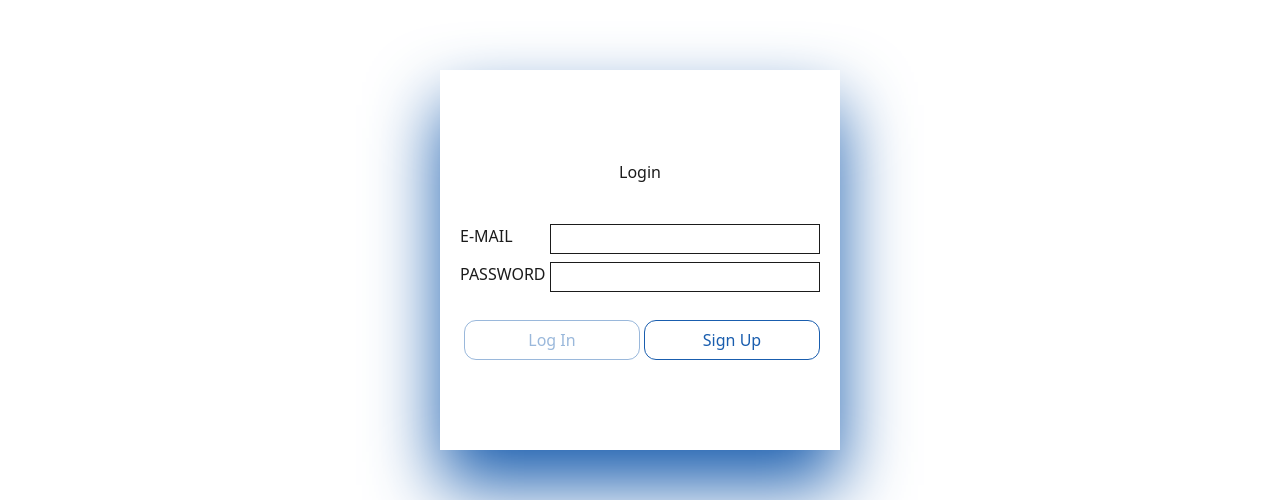
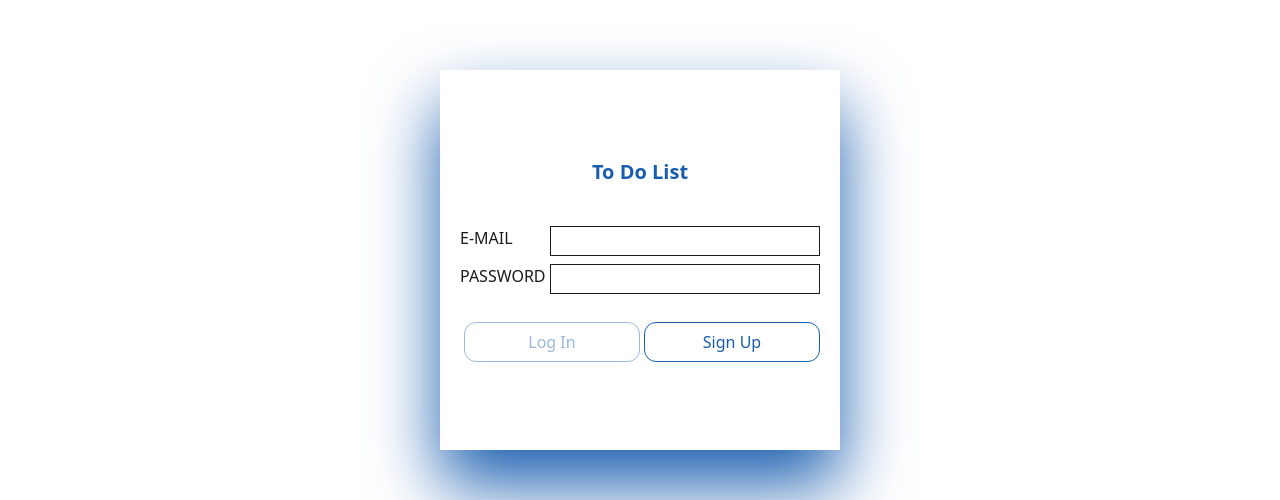
Before and after one commit to geonil2/wanted-pre-onboarding-challenge-fe-1, a React (Create React App) app: page /auth in a window 1280 px wide. Shown: the part 160-660 px from the top of the page. Built offline with nearby package versions, Linux system fonts and the light colour scheme.

Commit message:
Refactoring Auth Service

```diff
--- /dev/null
+++ b/src/components/authForm.tsx
@@ -0,0 +1,155 @@
+// import React, {useEffect, useState} from 'react';
+// import {AuthService, User, validateEmail, validatePassword} from "../services/authService";
+// import {useAppDispatch, useAppSelector} from "../redux/store";
+// import {useNavigate} from "react-router-dom";
+//
+// type FormType = "Log In" | "Sign Up";
+//
+// const AuthForm = () => {
+//   const { data } = useAppSelector(state => state.authSlice);
+//   const dispatch = useAppDispatch();
+//   const [formType, setFormType] = useState<FormType>("Log In")
+//   const [userInputState, setUserState] = useState<User>({ email: '', password: '' });
+//   const [isDisabledButton, setIsDisabledButton] = useState(true);
+//   const navigate = useNavigate();
+//
+//   const enterUserInfo = (e: React.ChangeEvent<HTMLInputElement>) => {
+//     const { id, value } = e.target;
+//     setUserState(prev => ({ ...prev, [id]: value }))
+//   }
+//
+//   const handleFormType = (e: React.MouseEvent<HTMLButtonElement, MouseEvent>) => {
+//     setUserState({ email: '', password: '' })
+//     formType === 'Log In' ? setFormType('Sign Up') : setFormType('Log In');
+//   }
+//
+//   const validateUserInfo = () => {
+//     const email = validateEmail(userInputState.email);
+//     const password = validatePassword(userInputState.password);
+//     return email && password ? setIsDisabledButton(false) : setIsDisabledButton(true);
+//   }
+//
+//   const handleSubmit = (e: React.FormEvent<HTMLFormElement>) => {
+//     e.preventDefault();
+//     formType === 'Log In' ? dispatch(AuthService.logIn(userInputState)) : dispatch(AuthService.signUp(userInputState))
+//   }
+//
+//   useEffect(() => {
+//     validateUserInfo();
+//   }, [userInputState])
+//
+//   useEffect(() => {
+//     formType === 'Log In' ? setFormType('Sign Up') : setFormType('Log In');
+//     if (data.token) navigate('/');
+//   }, [data])
+//
+//   return (
+//     <form className="w-full" onSubmit={handleSubmit}>
+//       <div className="flex justify-center items-center pb-10">
+//         <div className="text-xl text-[#195dae] font-bold">To Do List</div>
+//       </div>
+//       <div className="w-full">
+//         <div className="flex justify-between item-center pb-2">
+//           <label className="w-[20%]" htmlFor="email">E-MAIL</label>
+//           <div className="w-[75%]">
+//             <input
+//               id="email"
+//               type="text"
+//               value={userInputState.email}
+//               onChange={enterUserInfo}
+//               className="w-full text-sm bg-transparent border border-solid border-[#1B1B1B] p-1 focus:border-[#195dae]"
+//             />
+//           </div>
+//         </div>
+//         <div className="flex justify-between item-center pb-2">
+//           <label className="w-[20%]" htmlFor="password">PASSWORD</label>
+//           <div className="w-[75%]">
+//             <input
+//               id="password"
+//               type="password"
+//               value={userInputState.password}
+//               onChange={enterUserInfo}
+//               className="w-full text-sm bg-transparent border border-solid border-[#1B1B1B] p-1 focus:border-[#195dae]"
+//             />
+//           </div>
+//         </div>
+//         <div className="flex justify-between items-center">
+//           <button
+//             type="submit"
+//             disabled={isDisabledButton}
+//             className={`${!isDisabledButton ? 'text-[#195dae] border-[#195dae] hover:bg-[#195dae] hover:text-white' : 'text-[#195dae70] border-[#195dae70]'} w-1/2 h-10 border border-solid rounded-xl duration-200 mt-5 ml-1`}
+//           >{formType}</button>
+//           <button
+//             type="button"
+//             onClick={handleFormType}
+//             className={`w-1/2 h-10 flex justify-center items-center text-[#195dae] border border-solid border-[#195dae] rounded-xl duration-200 mt-5 ml-1 hover:bg-[#195dae] hover:text-white`}
+//           >{formType === 'Log In' ? 'Sign Up' : 'Log In'}</button>
+//         </div>
+//       </div>
+//     </form>
+//   );
+// };
+//
+// export default AuthForm;
+
+import React, {useEffect, useState} from 'react';
+import {AuthService, User, validateEmail, validatePassword} from "../services/authService";
+import {useAppDispatch, useAppSelector} from "../redux/store";
+import {useNavigate} from "react-router-dom";
+import useForm from "../hooks/useForm";
+
+export type FormType = "Log In" | "Sign Up";
+
+const AuthForm = () => {
+  const { userInputState, formType, handleFormType, isDisabledButton, enterUserInfo, handleSubmit } = useForm({
+    initialState: { email: "", password: "" }
+  })
+
+  return (
+    <form className="w-full" onSubmit={handleSubmit}>
+      <div className="flex justify-center items-center pb-10">
+        <div className="text-xl text-[#195dae] font-bold">To Do List</div>
+      </div>
+      <div className="w-full">
+        <div className="flex justify-between item-center pb-2">
+          <label className="w-[20%]" htmlFor="email">E-MAIL</label>
+          <div className="w-[75%]">
+            <input
+              id="email"
+              type="text"
+              value={userInputState.email}
+              onChange={enterUserInfo}
+              className="w-full text-sm bg-transparent border border-solid border-[#1B1B1B] p-1 focus:border-[#195dae]"
+            />
+          </div>
+        </div>
+        <div className="flex justify-between item-center pb-2">
+          <label className="w-[20%]" htmlFor="password">PASSWORD</label>
+          <div className="w-[75%]">
+            <input
+              id="password"
+              type="password"
+              value={userInputState.password}
+              onChange={enterUserInfo}
+              className="w-full text-sm bg-transparent border border-solid border-[#1B1B1B] p-1 focus:border-[#195dae]"
+            />
+          </div>
+        </div>
+        <div className="flex justify-between items-center">
+          <button
+            type="submit"
+            disabled={isDisabledButton}
+            className={`${!isDisabledButton ? 'text-[#195dae] border-[#195dae] hover:bg-[#195dae] hover:text-white' : 'text-[#195dae70] border-[#195dae70]'} w-1/2 h-10 border border-solid rounded-xl duration-200 mt-5 ml-1`}
+          >{formType}</button>
+          <button
+            type="button"
+            onClick={handleFormType}
+            className={`w-1/2 h-10 flex justify-center items-center text-[#195dae] border border-solid border-[#195dae] rounded-xl duration-200 mt-5 ml-1 hover:bg-[#195dae] hover:text-white`}
+          >{formType === 'Log In' ? 'Sign Up' : 'Log In'}</button>
+        </div>
+      </div>
+    </form>
+  );
+};
+
+export default AuthForm;
--- a/src/components/logIn.tsx
+++ b/src/components/logIn.tsx
@@ -1,8 +1,8 @@
 import React from 'react';
-import {AuthService, UserData} from "../services/authService";
+import {AuthService, User} from "../services/authService";
 import {useAppDispatch} from "../redux/store";
 
-const LogIn = ({userInfo, setUserInfo, setShowSignUp, submitBtnDisabled} : {userInfo: UserData, setUserInfo: React.Dispatch<React.SetStateAction<UserData>>, setShowSignUp: React.Dispatch<React.SetStateAction<boolean>>, submitBtnDisabled: boolean}) => {
+const LogIn = ({userInfo, setUserInfo, setShowSignUp, submitBtnDisabled} : {userInfo: User, setUserInfo: React.Dispatch<React.SetStateAction<User>>, setShowSignUp: React.Dispatch<React.SetStateAction<boolean>>, submitBtnDisabled: boolean}) => {
   const dispatch = useAppDispatch();
 
   return (
--- a/src/components/signUp.tsx
+++ b/src/components/signUp.tsx
@@ -1,8 +1,8 @@
 import React from 'react';
-import {AuthService, UserData} from "../services/authService";
+import {AuthService, User} from "../services/authService";
 import {useAppDispatch} from "../redux/store";
 
-const SignUp = ({userInfo, setUserInfo, setShowSignUp, submitBtnDisabled} : {userInfo: UserData, setUserInfo: React.Dispatch<React.SetStateAction<UserData>>, setShowSignUp: React.Dispatch<React.SetStateAction<boolean>>, submitBtnDisabled: boolean}) => {
+const SignUp = ({userInfo, setUserInfo, setShowSignUp, submitBtnDisabled} : {userInfo: User, setUserInfo: React.Dispatch<React.SetStateAction<User>>, setShowSignUp: React.Dispatch<React.SetStateAction<boolean>>, submitBtnDisabled: boolean}) => {
   const dispatch = useAppDispatch();
 
   return (
--- /dev/null
+++ b/src/hooks/useForm.ts
@@ -0,0 +1,53 @@
+import React, {useEffect, useState} from 'react';
+import {FormType} from "../components/authForm";
+import {useAppDispatch, useAppSelector} from "../redux/store";
+import {AuthService, User, validateEmail, validatePassword} from "../services/authService";
+import {useNavigate} from "react-router-dom";
+
+interface UseFormProps {
+  initialState: User;
+  // handleSubmit: (form: FormType?) => void;
+  // validate: (form: FormType) => FormType;
+}
+
+const useForm = ({ initialState }: UseFormProps) => {
+  const { data } = useAppSelector(state => state.authSlice);
+  const dispatch = useAppDispatch();
+  const [formType, setFormType] = useState<FormType>("Log In")
+  const [userInputState, setUserState] = useState<User>(initialState);
+  const [isDisabledButton, setIsDisabledButton] = useState(true);
+  const navigate = useNavigate();
+
+  const enterUserInfo = (e: React.ChangeEvent<HTMLInputElement>) => {
+    const { id, value } = e.target;
+    setUserState(prev => ({ ...prev, [id]: value }))
+  }
+
+  const handleFormType = (e: React.MouseEvent<HTMLButtonElement, MouseEvent>) => {
+    setUserState({ email: '', password: '' })
+    formType === 'Log In' ? setFormType('Sign Up') : setFormType('Log In');
+  }
+
+  const validateUserInfo = () => {
+    const email = validateEmail(userInputState.email);
+    const password = validatePassword(userInputState.password);
+    return email && password ? setIsDisabledButton(false) : setIsDisabledButton(true);
+  }
+
+  const handleSubmit = (e: React.FormEvent<HTMLFormElement>) => {
+    e.preventDefault();
+    formType === 'Log In' ? dispatch(AuthService.logIn(userInputState)) : dispatch(AuthService.signUp(userInputState))
+  }
+
+  useEffect(() => {
+    validateUserInfo();
+  }, [userInputState])
+
+  useEffect(() => {
+    if (data.token) navigate('/');
+  }, [data])
+
+  return { userInputState, formType, handleFormType, isDisabledButton, enterUserInfo, handleSubmit };
+};
+
+export default useForm;
--- a/src/index.tsx
+++ b/src/index.tsx
@@ -6,11 +6,7 @@ import {Provider} from "react-redux";
 import {BrowserRouter} from "react-router-dom";
 import store from "./redux/store";
 
-const root = ReactDOM.createRoot(
-  document.getElementById('root') as HTMLElement
-);
-
-root.render(
+ReactDOM.createRoot(document.getElementById('root') as HTMLElement).render(
   <Provider store={store}>
     <BrowserRouter>
       <App />
--- a/src/pages/auth.tsx
+++ b/src/pages/auth.tsx
@@ -1,48 +1,10 @@
-import React, {useEffect, useState} from 'react';
-import {useAppDispatch, useAppSelector} from "../redux/store";
-import {AuthService, UserData, validateEmail, validatePassword} from "../services/authService";
-import SignUp from "../components/signUp";
-import LogIn from "../components/logIn";
-import {useNavigate} from "react-router-dom";
+import React from 'react';
+import AuthForm from "../components/authForm";
 
 const Auth = () => {
-  const [showSignUp, setShowSignUp] = useState(false);
-  const [userInfo, setUserInfo] = useState<UserData>({ email: '', password: '' });
-  const [submitBtnDisabled, setSubmitBtnDisabled] = useState(true);
-  const { error, data } = useAppSelector(state => state.authSlice);
-  const navigate = useNavigate();
-
-  const validateInputData = () => {
-    const email = validateEmail(userInfo.email);
-    const password = validatePassword(userInfo.password);
-    return email && password ? setSubmitBtnDisabled(false) : setSubmitBtnDisabled(true);
-  }
-
-  useEffect(() => {
-    validateInputData();
-  }, [userInfo])
-
-  useEffect(() => {
-    if (data.token) {
-      navigate('/')
-    }
-  }, [data])
-
   return (
     <section className="sm:w-[400px] w-[250px] h-1/2 flex flex-col justify-center items-center bg-white duration-200 p-5 drop-shadow-[0_35px_35px_rgba(25,93,174,1)]">
-      {showSignUp ?
-        <SignUp
-          userInfo={userInfo}
-          setUserInfo={setUserInfo}
-          setShowSignUp={setShowSignUp}
-          submitBtnDisabled={submitBtnDisabled}
-        /> :
-        <LogIn
-          userInfo={userInfo}
-          setUserInfo={setUserInfo}
-          setShowSignUp={setShowSignUp}
-          submitBtnDisabled={submitBtnDisabled}
-        />}
+      <AuthForm />
     </section>
   );
 };
--- a/src/pages/todo.tsx
+++ b/src/pages/todo.tsx
@@ -7,7 +7,7 @@ import {useAppDispatch} from "../redux/store";
 
 const Todo = () => {
   return (
-    <section className="w-full h-[calc(100%-40px)]  flex justify-between items-start p-[40px]">
+    <section className="w-full h-[calc(100%-40px)] flex justify-between items-start p-[40px]">
       <ToDoLists />
       <ToDoDetail />
     </section>
--- a/src/services/authService.ts
+++ b/src/services/authService.ts
@@ -1,7 +1,7 @@
 import { createAsyncThunk } from "@reduxjs/toolkit";
 import {API, errorFunc} from "./api";
 
-export type UserData = {
+export type User = {
   email: string,
   password: string
 }
@@ -9,7 +9,7 @@ export type UserData = {
 export const AuthService = {
   logIn: createAsyncThunk(
     'AUTH/logIn',
-    async (arg: UserData, { rejectWithValue }) => {
+    async (arg: User, { rejectWithValue }) => {
       try {
         const { data } = await API.post('/users/login', arg)
         return data;
@@ -20,7 +20,7 @@ export const AuthService = {
   ),
   signUp: createAsyncThunk(
     'AUTH/signUp',
-    async (arg: UserData, { rejectWithValue }) => {
+    async (arg: User, { rejectWithValue }) => {
       try {
         const { data } = await API.post('/users/create', arg)
         return data;
```
